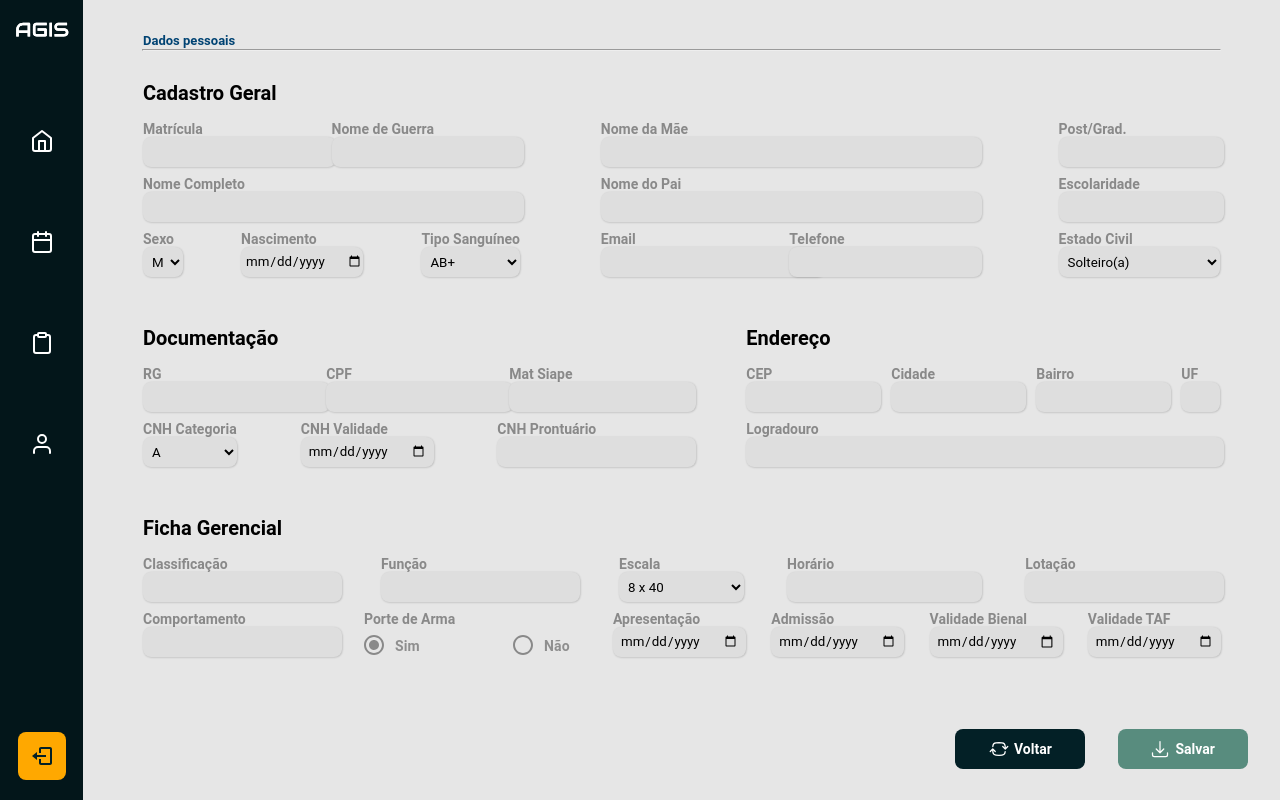
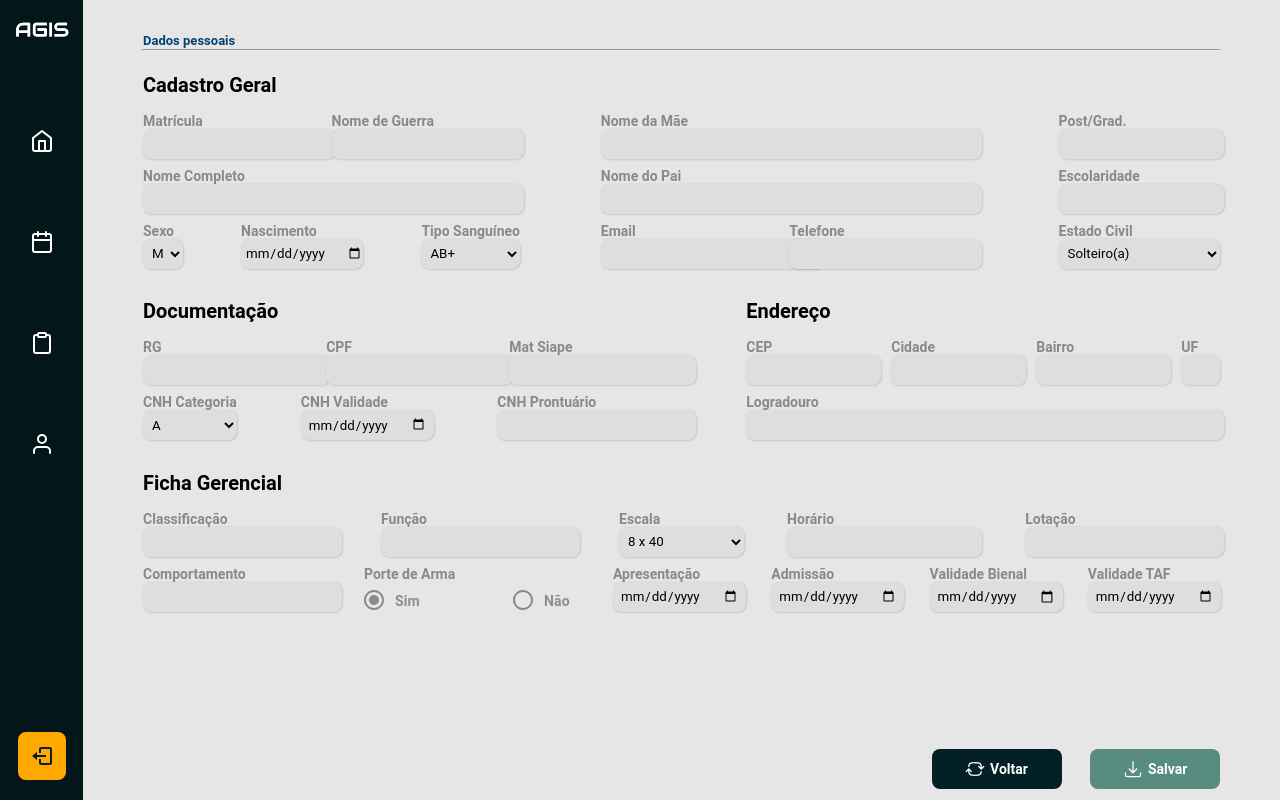
Before and after one commit to FGA0138-MDS-Ajax/2024.1-CYGNI, a React (Vite) app in the folder front/src/renderer/: page /tela-cadastro in a window 1280 px wide. Built offline with nearby package versions, Linux system fonts and the light colour scheme.

Commit message:
refactor: ajustes na tela de cadastro e mudança de ícone do aplicativo

```diff
--- a/front/src/renderer/index.html
+++ b/front/src/renderer/index.html
@@ -1,16 +1,16 @@
 <!doctype html>
 <html lang="pt-BR">
+
 <head>
   <meta charset="UTF-8" />
-    <title>AGIS</title>
-    <meta
-      http-equiv="Content-Security-Policy"
-      content="default-src 'self'; script-src 'self'; style-src 'self' 'unsafe-inline'; img-src 'self' data:; connect-src 'self' http://localhost:80"
-    />
+  <title>Agis</title>
+  <meta http-equiv="Content-Security-Policy"
+    content="default-src 'self'; script-src 'self'; style-src 'self' 'unsafe-inline'; img-src 'self' data:; connect-src 'self' http://localhost:80" />
 </head>
 
 <body>
   <div id="root"></div>
   <script type="module" src="/src/main.jsx"></script>
 </body>
+
 </html>
--- a/front/src/renderer/src/pages/TelaCadastro/TelaCadastro.css
+++ b/front/src/renderer/src/pages/TelaCadastro/TelaCadastro.css
@@ -72,19 +72,18 @@ h3 {
 }
 
 .dados-pessoais {
-  margin-top: 30px;
+  margin-top: 2%;
 }
 
 .bloco-central {
   display: flex;
   justify-content: space-between;
 
-  margin-top: 40px;
-  margin-bottom: 40px;
+  margin-top: 2%;
 }
 
 .ficha-gerencial {
-  margin-bottom: 40px;
+  margin-top: 2%;
 }
 
 #matricula,
@@ -219,21 +218,37 @@ h3 {
   flex-basis: 80%;
 }
 
+.div-botoes {
+  display: flex;
+  align-items: center;
+  padding: 0 5% 0 5%;
+}
+
 .botoes {
   display: flex;
-  height: 20%;
   justify-content: flex-end;
   align-items: center;
+  margin-bottom: 1%;
+  padding-left: 5%;
+  width: 70%;
 }
 
 .botoes button {
-  margin-right: 2.7%;
+  margin-left: 4%;
   padding: 10px;
   border-radius: 8px;
   border: none;
   cursor: pointer;
   font-size: 14px;
   font-weight: bold;
+  height: fit-content;
+}
+
+.div-ultimoEditor {
+  display: flex;
+  justify-content: flex-start;
+  width: 30%;
+  margin-bottom: 1%;
 }
 
 .formulario-cadastro .mensagem-erro {
@@ -258,13 +273,10 @@ h3 {
 }
 
 #ultimoEditor {
-  width: 35%;
   display: flex;
-  color: #032026;
-  margin: 0 23% 0 5%;
-  align-items: flex-end;
+  color: #303030;
   font-weight: bold;
-  font-size: 0.85rem;
+  font-size: 0.9rem;
 }
 
 .dados-pessoais.modoLeitor input,
--- a/front/src/renderer/src/pages/TelaCadastro/TelaCadastro.jsx
+++ b/front/src/renderer/src/pages/TelaCadastro/TelaCadastro.jsx
@@ -511,11 +511,14 @@ const TelaCadastro = () => {
 						</div>
 					)}
 				</div>
+
+				<div className="div-botoes">
+					<div className="div-ultimoEditor">
+						{funcionario && (
+							<p id="ultimoEditor">{`Último Editor: ${funcionario.ultimoEditor}`}</p>
+						)}
+					</div>
 					<div className="botoes">
-					{funcionario && (
-						<p id="ultimoEditor">{`Editado por ${funcionario.ultimoEditor}`}</p>
-					)}
-
 						<Botao
 							id="voltar"
 							icone={<HiArrowPathRoundedSquare size={20} style={{ marginRight: "5px" }} />}
@@ -576,6 +579,7 @@ const TelaCadastro = () => {
 						)}
 					</div>
 				</div>
+			</div>
 			{alert && <Alert message={alert.message} type={alert.type} onClose={handleCloseAlert} />}
 		</div>
 	);
```
Also changed, not shown: front/resources/icon(1).png, 3 other files (tests, documents, lock files or other folders). Lines whose indentation alone changed are shown as unchanged.
